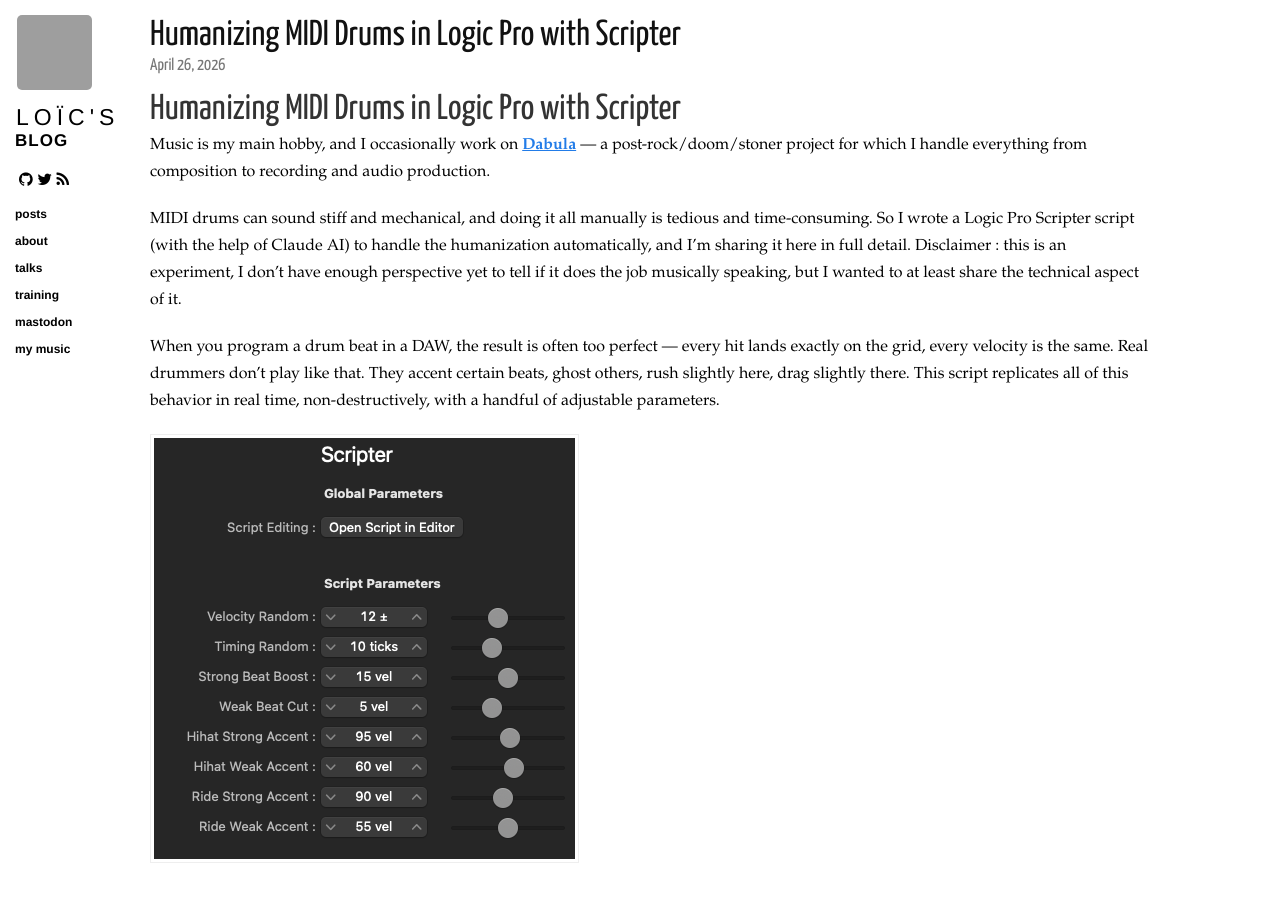
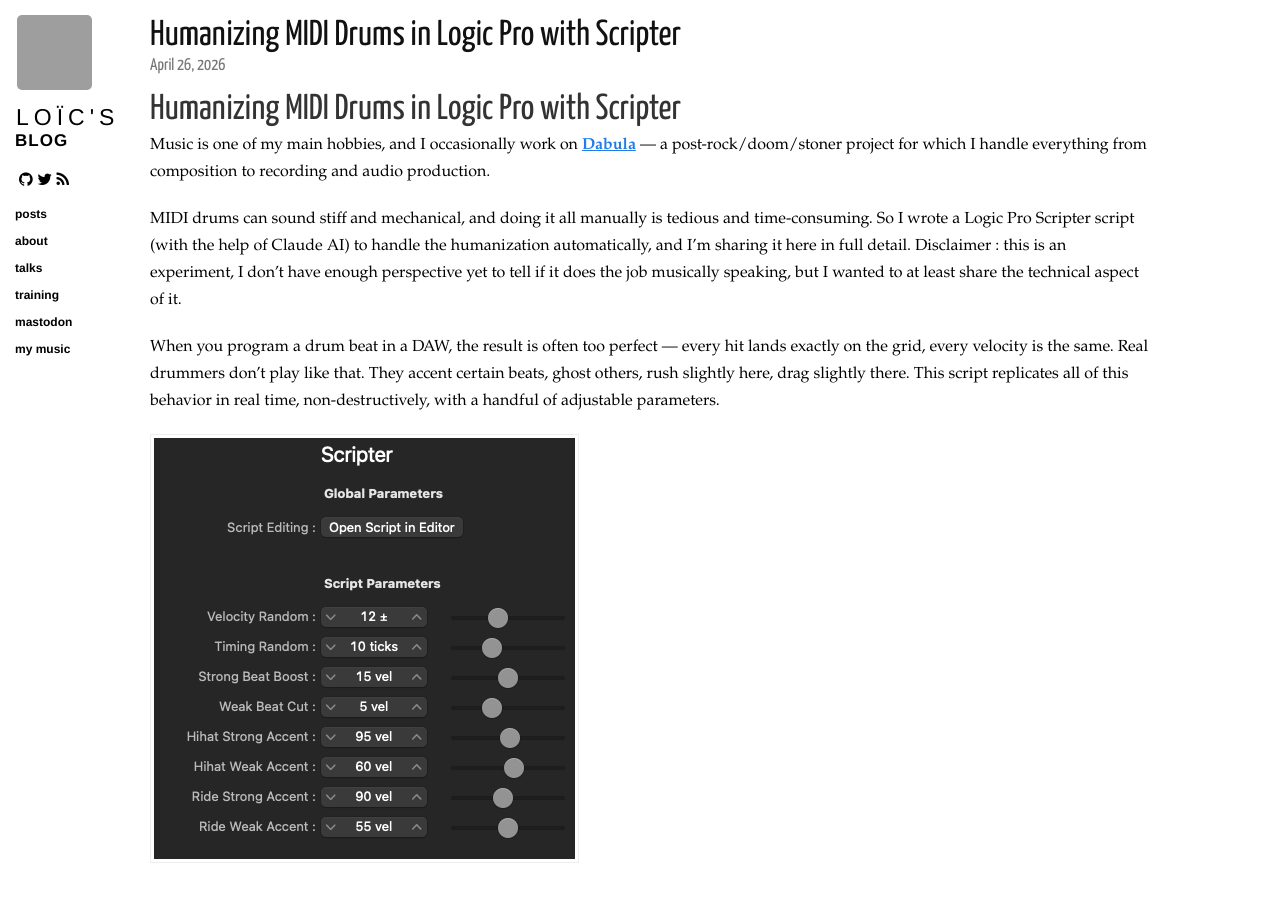
Before and after one commit to loicdescotte/loicdescotte.github.io, a Jekyll site: the page built from _posts/2026-04-26-drum-humanizer-logic-pro.md, in a window 1280 px wide and 900 px high. Built offline with Jekyll 4.4.1, drawn with Linux system fonts in a browser that asks for light colours; nearby versions of some CDN libraries; comment, search, counter and statistics services are not loaded; grey boxes are pictures that could not be loaded.

Commit message:
Update 2026-04-26-drum-humanizer-logic-pro.md

```diff
--- a/_posts/2026-04-26-drum-humanizer-logic-pro.md
+++ b/_posts/2026-04-26-drum-humanizer-logic-pro.md
@@ -11,7 +11,7 @@ tags:
 
 # Humanizing MIDI Drums in Logic Pro with Scripter
 
-Music is my main hobby, and I occasionally work on **[Dabula](https://dabula-music.bandcamp.com/album/dabula)** — a post-rock/doom/stoner project for which I handle everything from composition to recording and audio production.
+Music is one of my main hobbies, and I occasionally work on **[Dabula](https://dabula-music.bandcamp.com/album/dabula)** — a post-rock/doom/stoner project for which I handle everything from composition to recording and audio production.
 
 MIDI drums can sound stiff and mechanical, and doing it all manually is tedious and time-consuming. So I wrote a Logic Pro Scripter script (with the help of Claude AI) to handle the humanization automatically, and I'm sharing it here in full detail. Disclaimer : this is an experiment, I don't have enough perspective yet to tell if it does the job musically speaking, but I wanted to at least share the technical aspect of it.
 
```
